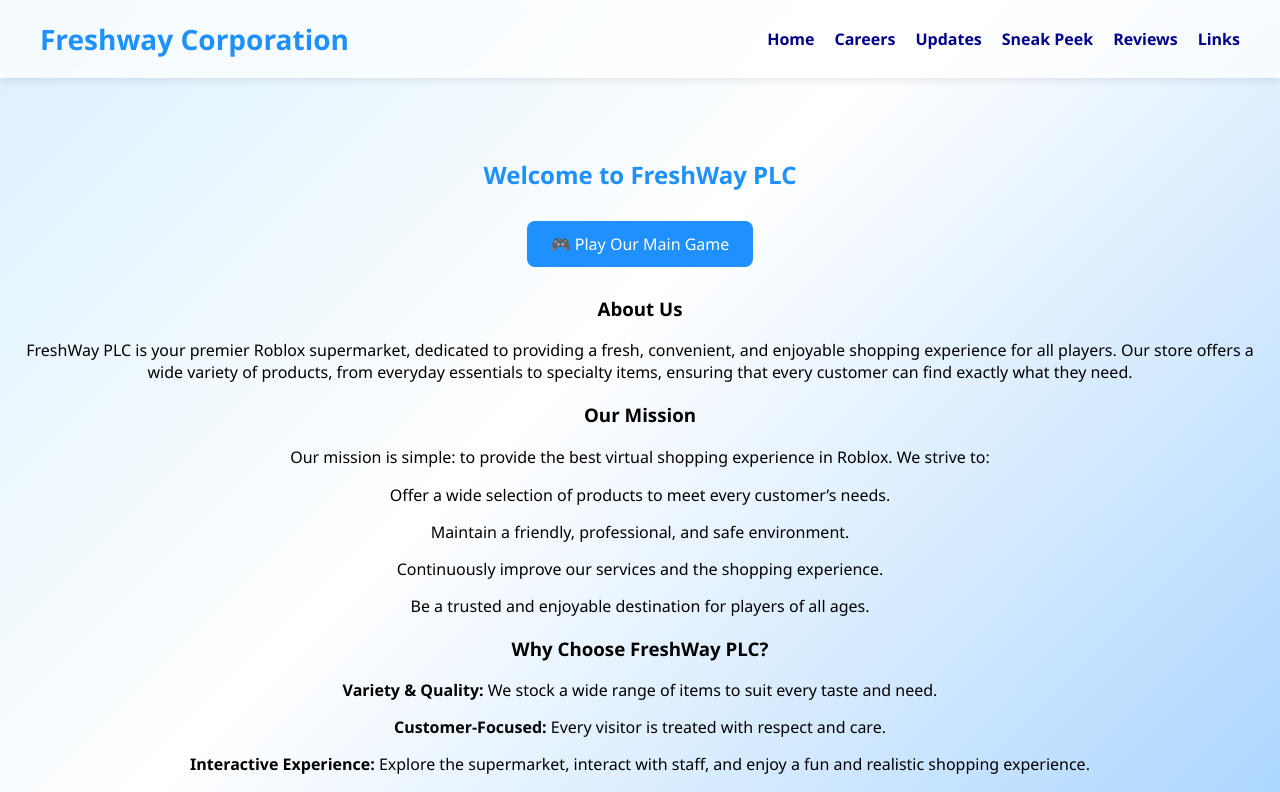
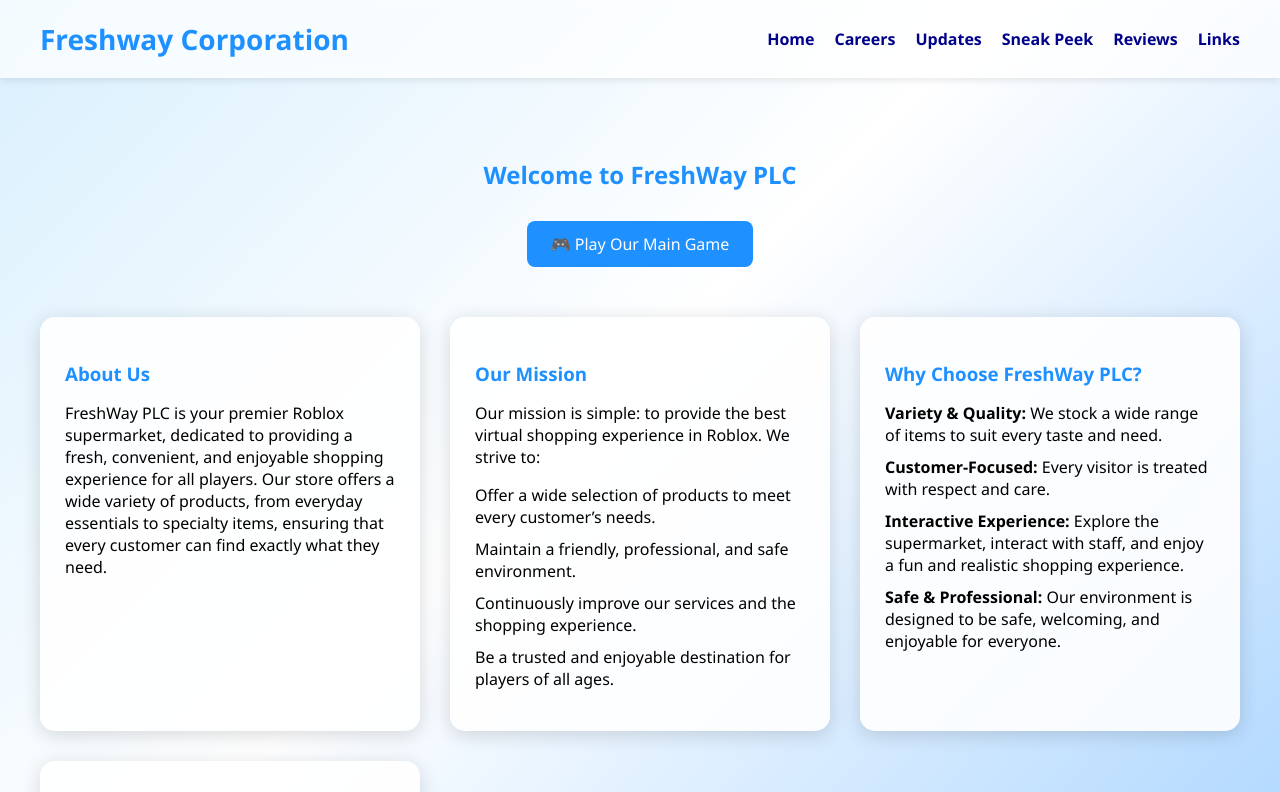
Before and after one commit to Hackerguy126578/FreshwayCorporation, a Next.js app: page / in a window 1280 px wide. Shown: the top 792 px of the page. Built offline with nearby package versions, Linux system fonts and the light colour scheme.

Commit message:
Update globals.css

```diff
--- a/styles/globals.css
+++ b/styles/globals.css
@@ -1,3 +1,4 @@
+/* Background animation */
 @keyframes gradientAnimation {
   0% { background-position: 0% 50%; }
   50% { background-position: 100% 50%; }
@@ -13,6 +14,7 @@
   color: #000;
 }
 
+/* Header */
 header {
   display: flex;
   justify-content: space-between;
@@ -44,9 +46,11 @@
   color: #104E8B;
 }
 
+/* Main layout */
 main {
   padding: 60px 20px;
   text-align: center;
+  animation: fadeIn 1s ease-in;
 }
 
 h2 {
@@ -54,6 +58,7 @@
   margin-bottom: 20px;
 }
 
+/* Buttons */
 button, .link-button {
   background-color: #1E90FF;
   color: white;
@@ -65,26 +70,40 @@
   margin: 10px;
   text-decoration: none;
   display: inline-block;
-  transition: 0.3s;
+  transition: all 0.3s ease;
 }
 
 button:hover, .link-button:hover {
   background-color: #104E8B;
-  transform: translateY(-2px);
+  transform: translateY(-3px) scale(1.03);
 }
 
-.card {
-  background: rgba(255, 255, 255, 0.85);
-  padding: 20px;
-  margin: 20px auto;
-  border-radius: 12px;
-  max-width: 500px;
-  box-shadow: 0 4px 15px rgba(0,0,0,0.15);
-  transition: 0.3s;
+/* Modern card & grid system */
+.modern-grid {
+  display: grid;
+  grid-template-columns: repeat(auto-fit, minmax(300px, 1fr));
+  gap: 30px;
+  margin-top: 40px;
+  padding: 0 20px;
 }
 
-.card:hover {
+.modern-card, .card {
+  background: rgba(255, 255, 255, 0.9);
+  padding: 25px;
+  border-radius: 15px;
+  box-shadow: 0 4px 20px rgba(0, 0, 0, 0.15);
+  transition: transform 0.3s ease, box-shadow 0.3s ease;
+  text-align: left;
+}
+
+.modern-card:hover, .card:hover {
   transform: translateY(-5px);
+  box-shadow: 0 6px 25px rgba(0, 0, 0, 0.25);
+}
+
+.modern-card h3, .card h3 {
+  color: #1E90FF;
+  margin-bottom: 10px;
 }
 
 ul {
@@ -93,5 +112,11 @@
 }
 
 ul li {
-  margin: 15px 0;
+  margin: 10px 0;
 }
+
+/* Fade animation for pages */
+@keyframes fadeIn {
+  from { opacity: 0; transform: translateY(10px); }
+  to { opacity: 1; transform: translateY(0); }
+}
```
